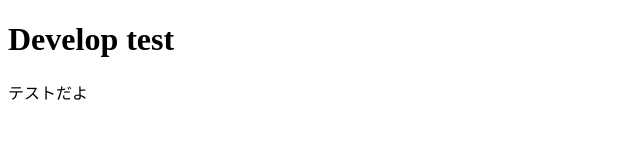
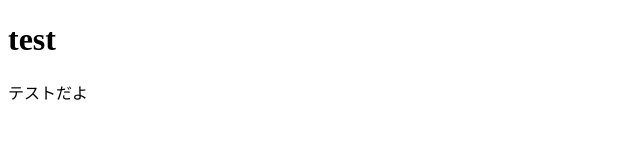
Before and after one commit to skylarking85/netlify_cloudflare, a plain HTML site: page public/index.html in a window 1280 px wide. Shown: the whole page, without its empty margins (0-640 px from the left). Drawn offline with Linux system fonts and the light colour scheme.

Commit message:
develop branch test

```diff
--- a/public/index.html
+++ b/public/index.html
@@ -5,7 +5,7 @@
   <title>Title</title>
 </head>
 <body>
-<h1>Develop test</h1>
+<h1>test</h1>
 <p>テストだよ</p>
 </body>
 </html>
```
